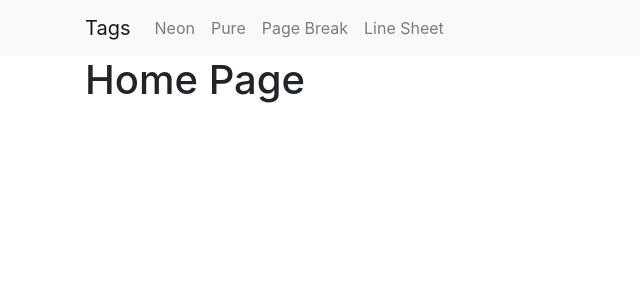
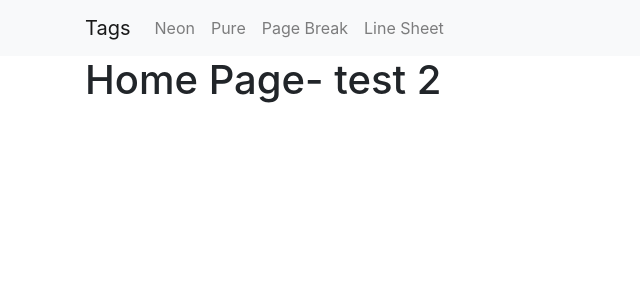
Before and after one commit to Anocha28/tags, a React (Create React App) app: page / in a window 1280 px wide. Shown: the top 300 px of the page, without its empty margins (0-640 px from the left). Built offline with nearby package versions, Linux system fonts and the light colour scheme.

Commit message:
home test 1

```diff
--- a/src/components/Home.js
+++ b/src/components/Home.js
@@ -4,7 +4,7 @@
 const Home = () => {
     return (
         <div>
-            <h1>Home Page</h1>
+            <h1>Home Page- test 2</h1>
         </div>
     )
 }
--- a/src/components/LineSheet.js
+++ b/src/components/LineSheet.js
@@ -7,7 +7,6 @@
     return (
         <Container >
             <Row className='d-flex'>
-            <h1>test1</h1>
             <Col lg={3} md={3} sm={3}>
                 <Image src={process.env.PUBLIC_URL + '/linesheet/logo.png'} className='w-100 pt-0'/>
             </Col>
```
